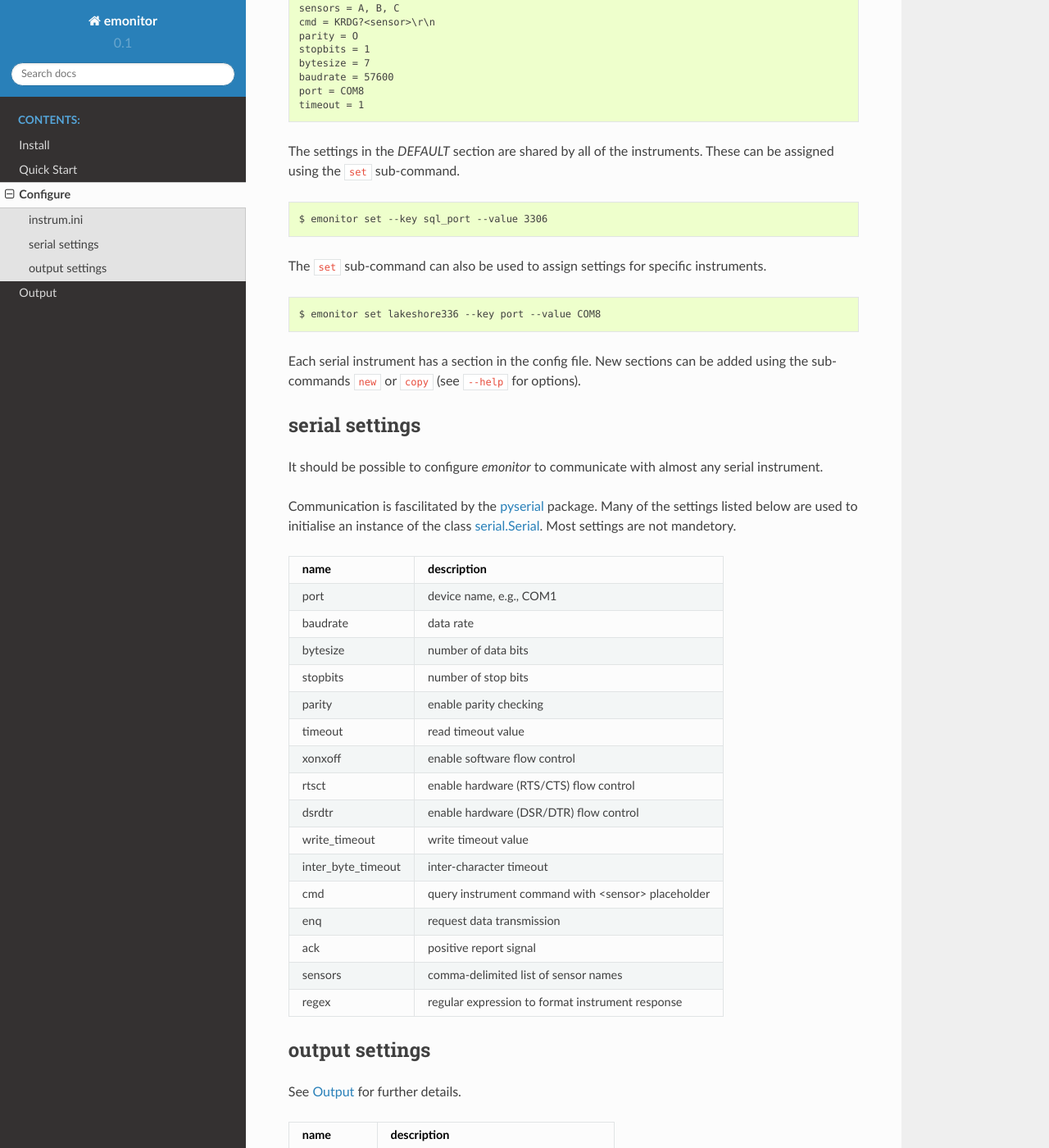
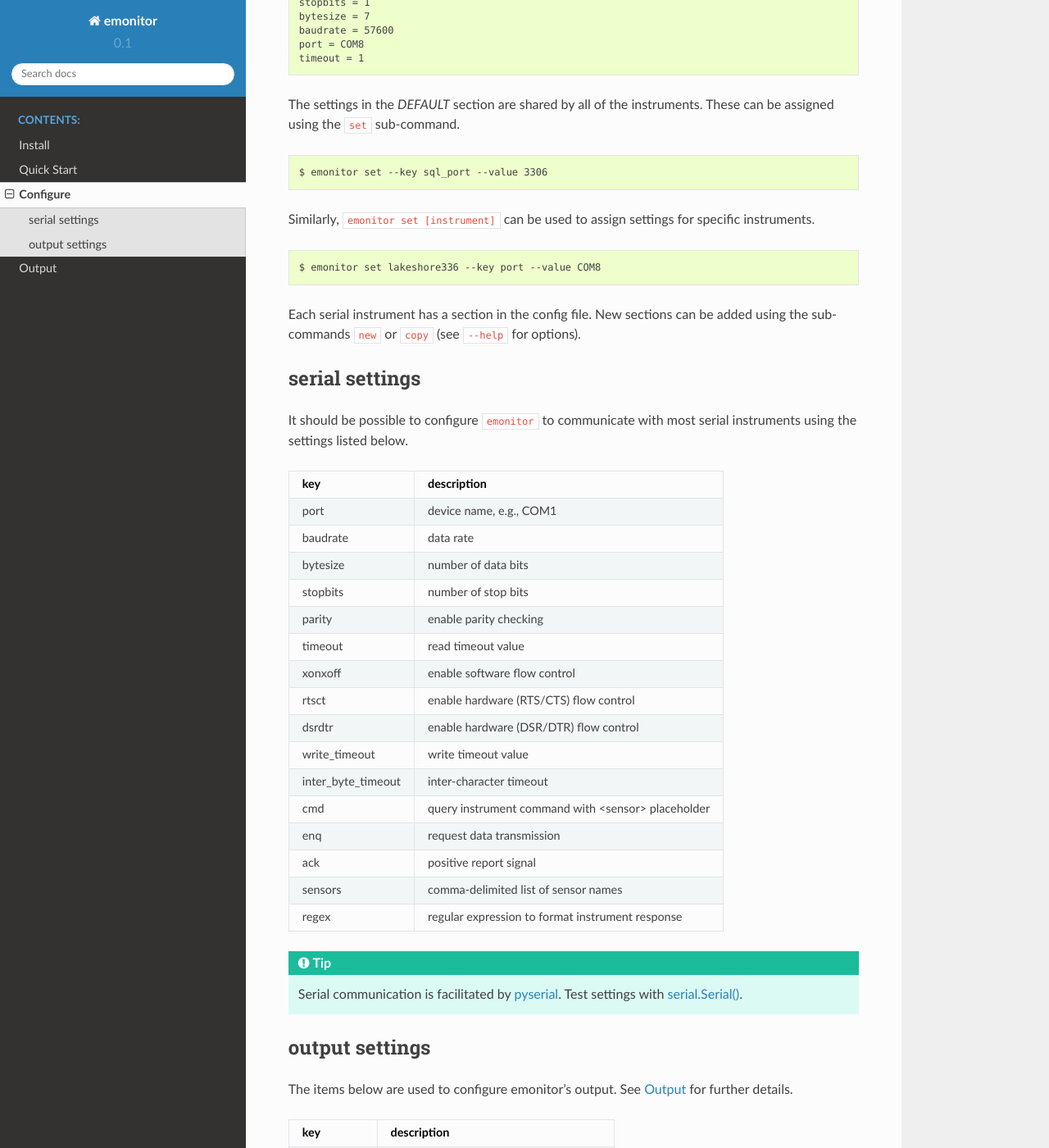
Before and after one commit to ad3ller/emonitor, a Sphinx documentation site: the page built from docs/source/configure.rst, in a window 1280 px wide and 1400 px high, scrolled down 836 px. Shown: the whole window at 82% size. Built offline with Sphinx 7.4.7 and the Read the Docs theme 2.0.0, drawn with Linux system fonts in a browser that asks for light colours; some of the changed text lies outside the part shown.

Commit message:
update docs

```diff
--- a/docs/source/configure.rst
+++ b/docs/source/configure.rst
@@ -1,13 +1,10 @@
 Configure
 =========
 
-instrum.ini
------------
-
-Communication with a serial instrument is configured using ``~/.emonitor/instrum.ini``.  This file is also used
+Communication with a serial instrument is configured using `~/.emonitor/instrum.ini`.  This file is also used
 to configure the recording of instrument readings.
 
-The configuration file can be viewed using the ``emonitor`` sub-command, ``config``. ::
+The configuration file can be viewed using ``emonitor config``. ::
 
     $ emonitor config
     [DEFAULT]
@@ -53,7 +50,7 @@ The settings in the `DEFAULT` section are shared by all of the instruments.  The
 
     $ emonitor set --key sql_port --value 3306
 
-The ``set`` sub-command can also be used to assign settings for specific instruments.
+Similarly, ``emonitor set [instrument]`` can be used to assign settings for specific instruments.
 
 ::
 
@@ -65,16 +62,10 @@ or ``copy`` (see ``--help`` for options).
 serial settings
 ---------------
 
-It should be possible to configure `emonitor` to communicate with almost any serial instrument.
-
-Communication is fascilitated by the pyserial_ package.  Many of the settings listed below are
-used to initialise an instance of the class serial.Serial_.  Most settings are not mandetory.
-
-.. _pyserial: https://pythonhosted.org/pyserial/
-.. _serial.Serial: https://pyserial.readthedocs.io/en/latest/pyserial_api.html
+It should be possible to configure ``emonitor`` to communicate with most serial instruments using the settings listed below.
 
 ==================  ==================================================
-name                description
+key                 description
 ==================  ==================================================
 port                device name, e.g., COM1
 baudrate            data rate
@@ -95,19 +86,23 @@ sensors             comma-delimited list of sensor names
 regex               regular expression to format instrument response
 ==================  ==================================================
 
+.. TIP::
+
+   Serial communication is facilitated by `pyserial <https://pythonhosted.org/pyserial/>`_.  Test settings with `serial.Serial() <https://pyserial.readthedocs.io/en/latest/pyserial_api.html>`_.
+
 output settings
 ---------------
 
-See `Output <output.html>`_ for further details.
+The items below are used to configure emonitor's output. See `Output <output.html>`_ for further details.
 
 ==========  =======================================
-name        description
+key         description
 ==========  =======================================
 db          name of SQLite database
 column_fmt  format column names, e.g., PG\_<sensor>
 sql_host    SQL server ip address
 sql_port    SQL server port number
-sql_user    username with INSERT priviledges
+sql_user    username with INSERT privileges
 sql_passwd  password (encrypted)
 sql_db      name of SQL database
 sql_table   name of SQL table
--- a/docs/source/index.rst
+++ b/docs/source/index.rst
@@ -5,6 +5,8 @@
 
 Welcome to emonitor's documentation!
 ====================================
+
+``emonitor`` is a command-line program for reading and recording data from serial instruments.
 
 .. toctree::
    :maxdepth: 2
@@ -15,7 +17,6 @@ Welcome to emonitor's documentation!
    configure
    output
 
-
 Indices and tables
 ==================
 
--- a/docs/source/install.rst
+++ b/docs/source/install.rst
@@ -1,20 +1,20 @@
 Install
 -------
 
-Clone the latest version of ``emonitor`` from github.com,
+Clone the latest version of ``emonitor`` from `github.com <https://github.com/ad3ller/emonitor>`_,
 
 ::
 
    $ git clone https://github.com/ad3ller/emonitor
    $ cd ./emonitor
 
-Then install using setuptools,
+Then install using `setuptools <https://setuptools.readthedocs.io/en/latest/>`_,
 
 ::
 
    $ python setup.py install
 
-And run tests,
+And run tests with `pytest <https://docs.pytest.org>`_,
 
 ::
 
--- a/docs/source/quick_start.rst
+++ b/docs/source/quick_start.rst
@@ -15,7 +15,7 @@ Set the serial port for instrument `fake`,
 
    $ emonitor set fake --key port --value COM7
 
-Then start an instance of ``emonitor`` for the instrument using the sub-command ``run``,
+Then start an instance of ``emonitor`` using the sub-command ``run``,
 
 ::
 
```
Also changed, not shown: docs/source/output.rst (+11 -8 lines).
